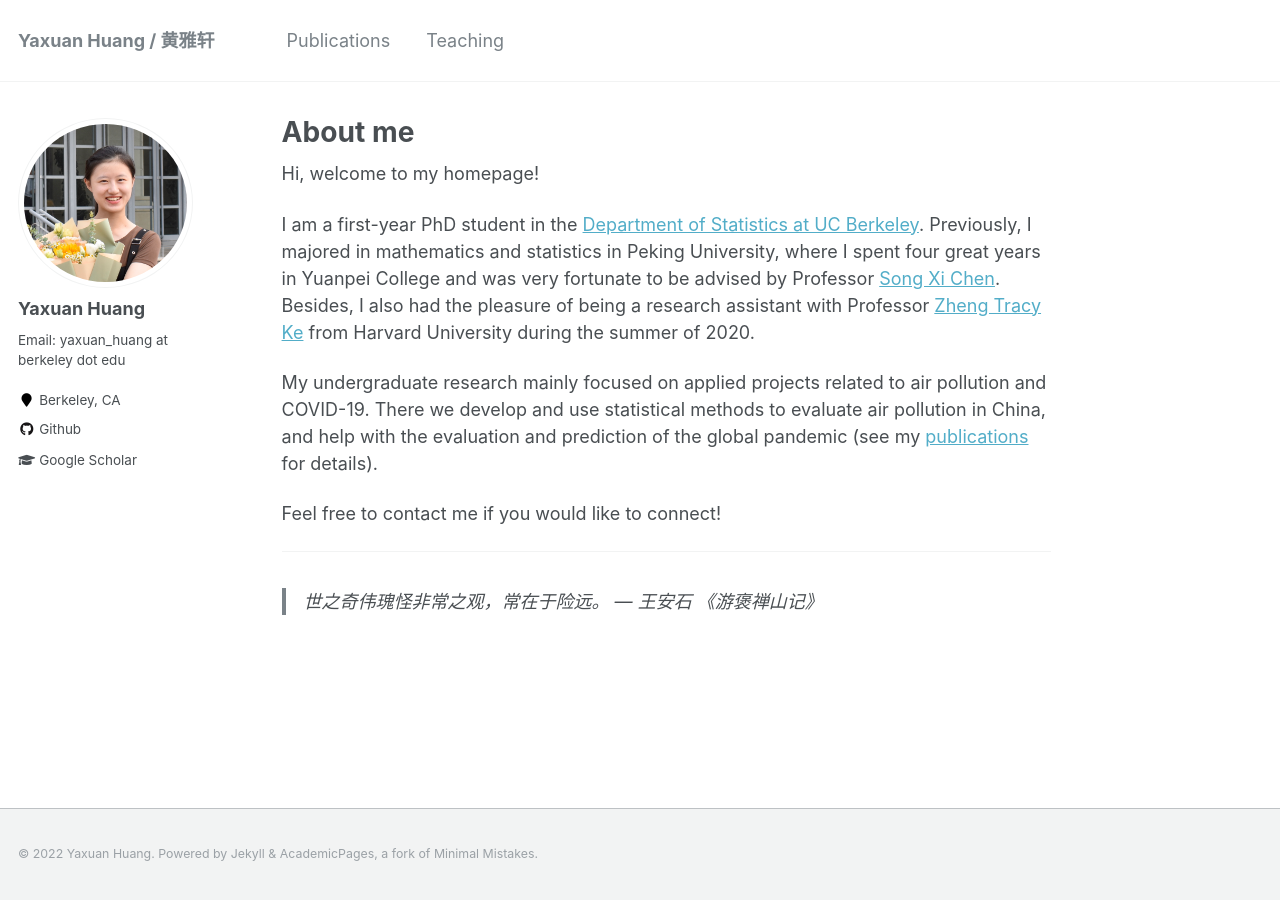
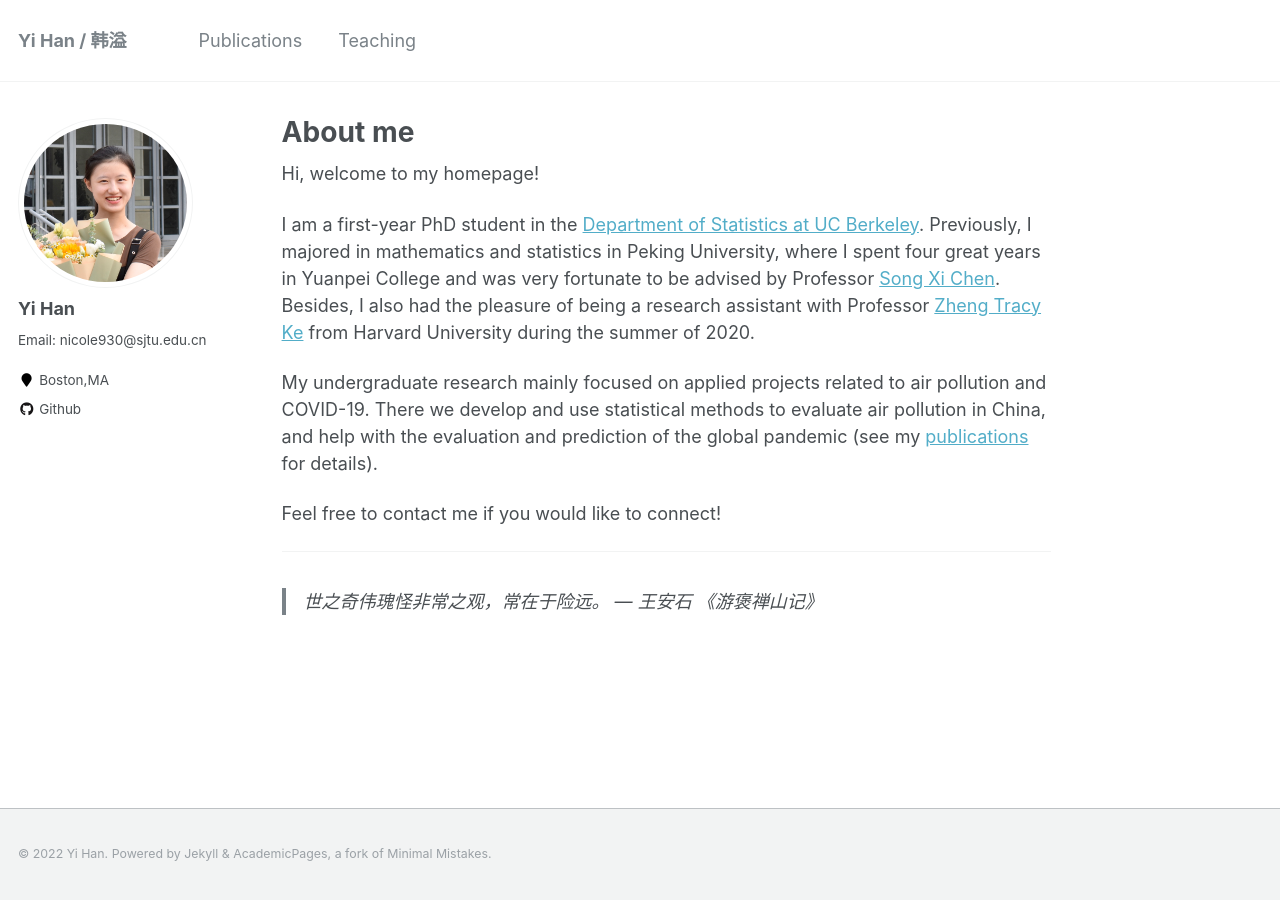
Before and after one commit to yiiihan/yiiihan.github.io, a Jekyll site: the page built from _pages/about.md, in a window 1280 px wide. Built offline with Jekyll 4.4.1, drawn with Linux system fonts in a browser that asks for light colours.

Commit message:
no message

```diff
--- a/_config.yml
+++ b/_config.yml
@@ -7,13 +7,13 @@
 
 # Site Settings
 locale                   : "en-US"
-title                    : "Yaxuan Huang / 黄雅轩"
+title                    : "Yi Han / 韩溢"
 title_separator          : "-"
-name                     : &name "Yaxuan Huang"
-description              : &description "PhD student in Statistics"
-url                      : "https://imyaxuan.github.io" # the base hostname & protocol for your site e.g. "https://mmistakes.github.io"
+name                     : &name "Yi Han"
+description              : &description "Undergraduate in Statistics"
+url                      : "https://yiiihan.github.io" # the base hostname & protocol for your site e.g. "https://mmistakes.github.io"
 baseurl                  : "" # the subpath of your site, e.g. "/blog"
-repository               : "imyaxuan/imyaxuan.github.io"
+repository               : "yiiihan/yiiihan.github.io"
 teaser                   :  # filename of teaser fallback teaser image placed in /images/, .e.g. "500x300.png"
 breadcrumbs              : false # true, false (default)
 words_per_minute         : 160
@@ -80,13 +80,13 @@ analytics:
 
 # Site Author
 author:
-  name             : "Yaxuan Huang"
+  name             : "Yi Han"
   avatar           : "DSC_0004.JPG"
-  bio              : "Email: yaxuan_huang at berkeley dot edu"
-  location         : "Berkeley, CA"
+  bio              : "Email: nicole930@sjtu.edu.cn"
+  location         : "Boston,MA"
   employer         :
   pubmed           :
-  googlescholar    : "https://scholar.google.com/citations?user=V-urnRQAAAAJ&hl=zh-CN"
+  googlescholar    : #"https://scholar.google.com/citations?user=V-urnRQAAAAJ&hl=zh-CN"
   email            :
   researchgate     :  # example: "https://www.researchgate.net/profile/yourprofile"
   uri              :
```
